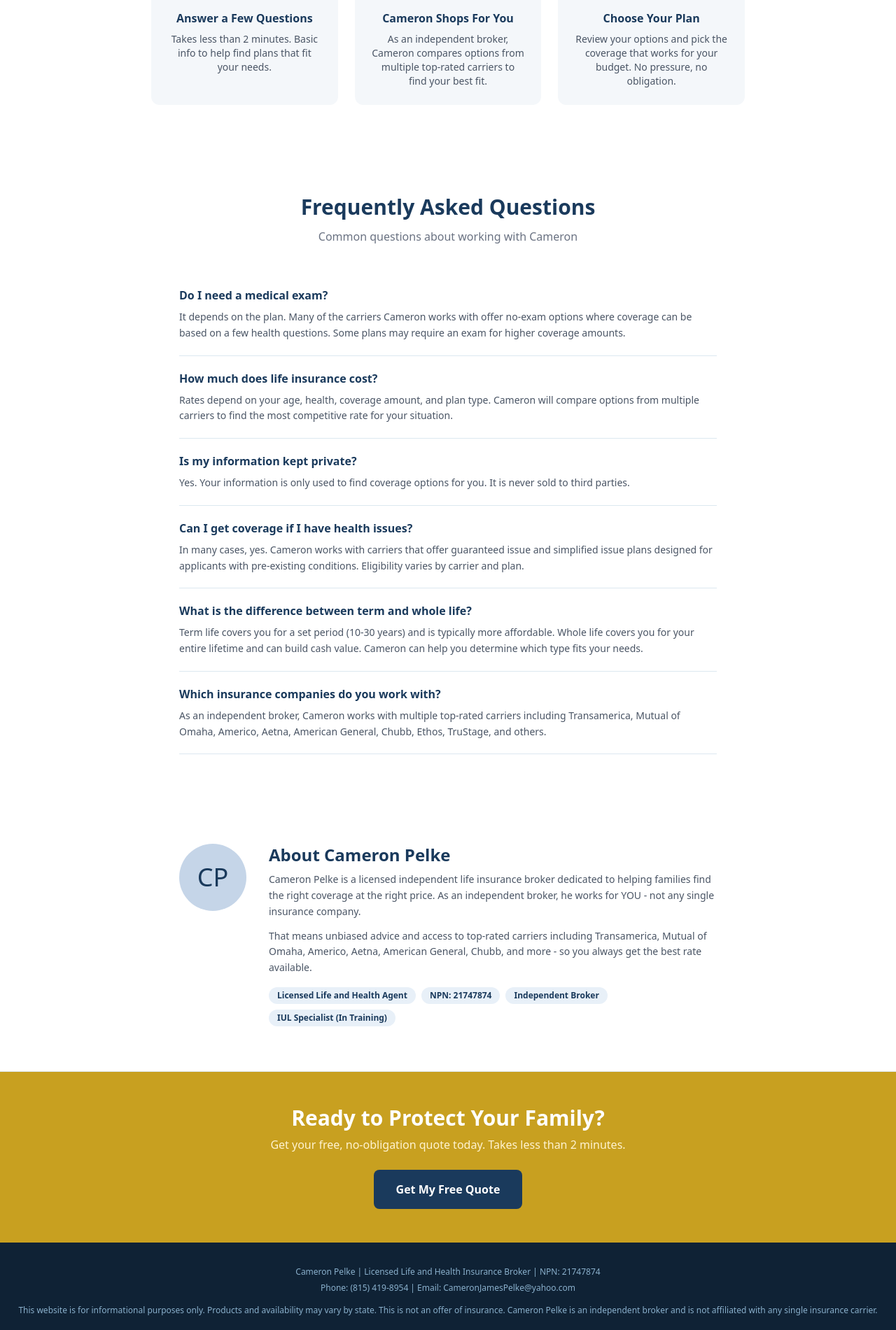
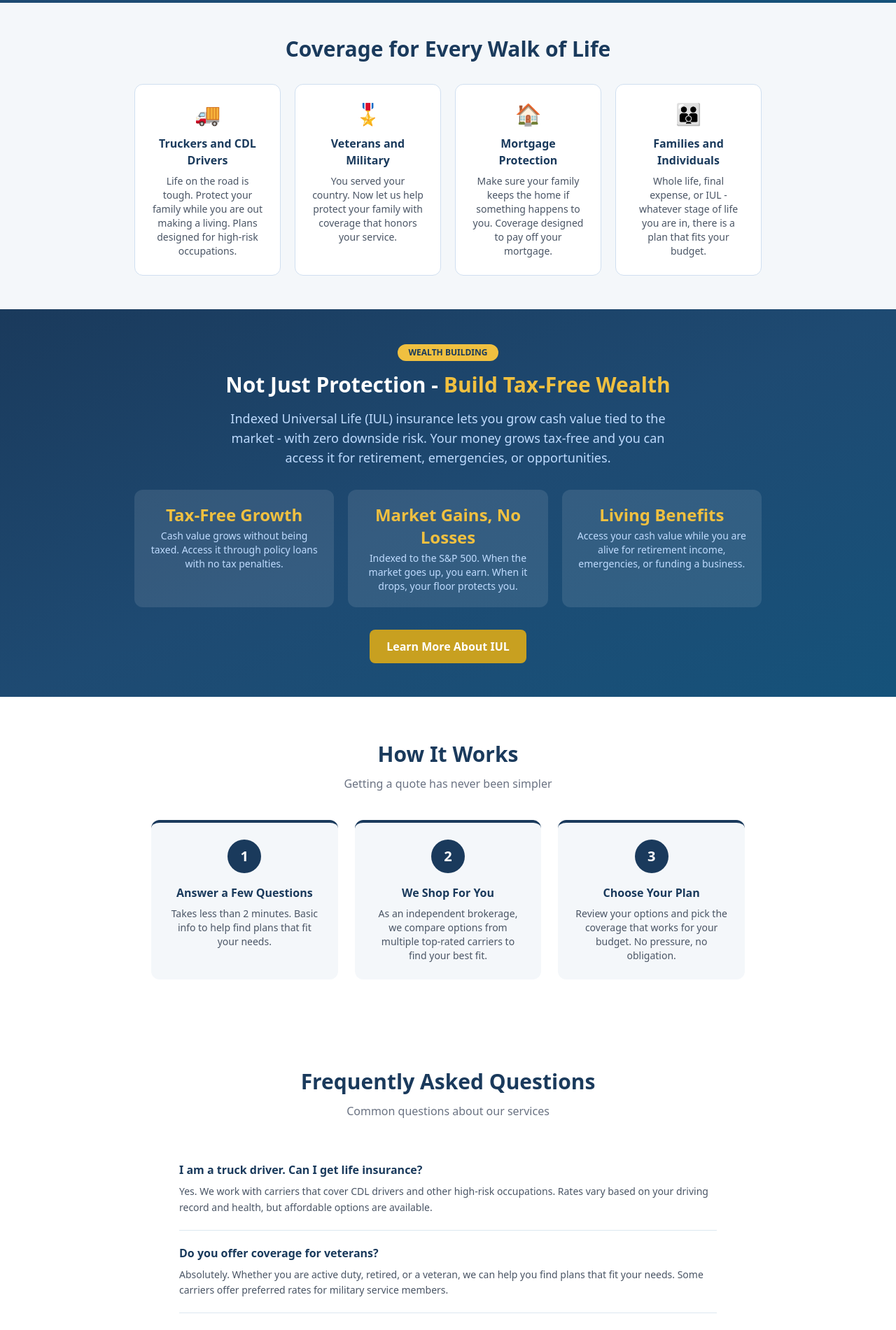
Before and after one commit to MaxBarajas1/my-insurance-site, a Next.js app: page / in a window 1280 px wide. Shown: the part 884-2785 px from the top of the page at 70% size. Built offline with nearby package versions, Linux system fonts and the light colour scheme.

Commit message:
depersonalize site, add mortgage protection, update business line

```diff
--- a/app/about/page.tsx
+++ b/app/about/page.tsx
@@ -7,7 +7,7 @@
     <main>
       <Navbar />
       <section className="px-6 py-16 bg-gradient-to-br from-[#1a3a5c] via-[#1e4a72] to-[#15527a] text-center">
-        <h1 className="text-3xl md:text-4xl font-bold text-white mb-3">About Cameron Pelke</h1>
+        <h1 className="text-3xl md:text-4xl font-bold text-white mb-3">About Your Future Protection</h1>
         <p className="text-blue-200 text-lg">Licensed. Independent. On your side.</p>
       </section>
       <About />
--- a/app/iul/page.tsx
+++ b/app/iul/page.tsx
@@ -16,7 +16,7 @@
       <Navbar />
       <section className="bg-gradient-to-br from-[#1a3a5c] via-[#1e4a72] to-[#15527a] px-6 py-16 text-white">
         <div className="max-w-3xl mx-auto">
-          <span className="inline-block bg-[#f0c040] text-[#1a3a5c] text-xs font-bold px-4 py-1 rounded-full mb-4">IUL SPECIALIST - COMING SOON</span>
+          <span className="inline-block bg-[#f0c040] text-[#1a3a5c] text-xs font-bold px-4 py-1 rounded-full mb-4">WEALTH BUILDING</span>
           <h1 className="text-3xl md:text-4xl font-bold mb-4">Build Wealth While You Are Protected</h1>
           <p className="text-blue-200 text-lg leading-relaxed mb-6">Indexed Universal Life Insurance is one of the most powerful financial tools available to American families today. Grow tax-free retirement income with market-linked growth and zero downside risk.</p>
         </div>
@@ -34,7 +34,7 @@
           </div>
           <div className="mt-10 bg-[#f4f7fa] rounded-xl p-6 text-center">
             <h3 className="font-bold text-[#1a3a5c] mb-2">Interested in learning more?</h3>
-            <p className="text-sm text-gray-600 mb-4">Leave your info and Cameron will reach out to discuss if an IUL is right for you.</p>
+            <p className="text-sm text-gray-600 mb-4">Leave your info and a licensed agent will reach out to discuss if an IUL is right for you.</p>
             <a href="/quote" className="inline-block bg-[#c8a020] hover:bg-[#b8901a] text-white font-bold px-6 py-3 rounded-lg transition-colors">Request Info</a>
           </div>
         </div>
--- a/app/page.tsx
+++ b/app/page.tsx
@@ -12,18 +12,70 @@
       <section className="bg-gradient-to-br from-[#1a3a5c] via-[#1e4a72] to-[#15527a] px-6 py-12 md:py-20">
         <div className="max-w-5xl mx-auto grid grid-cols-1 md:grid-cols-2 gap-10 items-center">
           <div className="text-white text-center md:text-left">
-            <h1 className="text-3xl md:text-4xl font-bold leading-tight mb-4">Affordable Life Insurance <span className="text-[#f0c040]">Your Family Can Count On</span></h1>
-            <p className="text-lg text-blue-200 mb-6">See what coverage options are available to you. Many plans require no medical exam.</p>
+            <h1 className="text-3xl md:text-4xl font-bold leading-tight mb-4">Life Insurance That <span className="text-[#f0c040]">Works as Hard as You Do</span></h1>
+            <p className="text-lg text-blue-200 mb-6">Whether you are a truck driver, veteran, homeowner, or planning for retirement - find coverage built for your life.</p>
             <div className="grid grid-cols-2 gap-3 text-sm">
-              <div className="flex items-center gap-2"><span className="text-[#f0c040] font-bold">&#10003;</span> No-Exam Options Available</div>
+              <div className="flex items-center gap-2"><span className="text-[#f0c040] font-bold">&#10003;</span> No-Exam Plans Available</div>
               <div className="flex items-center gap-2"><span className="text-[#f0c040] font-bold">&#10003;</span> Multiple Top-Rated Carriers</div>
-              <div className="flex items-center gap-2"><span className="text-[#f0c040] font-bold">&#10003;</span> Independent Broker</div>
+              <div className="flex items-center gap-2"><span className="text-[#f0c040] font-bold">&#10003;</span> Independent Brokerage</div>
               <div className="flex items-center gap-2"><span className="text-[#f0c040] font-bold">&#10003;</span> Free No-Obligation Quote</div>
             </div>
           </div>
           <QuoteForm />
         </div>
       </section>
+
+      <section className="bg-[#f4f7fa] px-6 py-12">
+        <div className="max-w-4xl mx-auto">
+          <h2 className="text-2xl md:text-3xl font-bold text-[#1a3a5c] text-center mb-8">Coverage for Every Walk of Life</h2>
+          <div className="grid grid-cols-1 md:grid-cols-2 lg:grid-cols-4 gap-5">
+            <div className="bg-white rounded-xl p-6 text-center border border-[#d0dff0]">
+              <div className="text-3xl mb-3">&#128666;</div>
+              <h3 className="font-bold text-[#1a3a5c] mb-2">Truckers and CDL Drivers</h3>
+              <p className="text-sm text-gray-600">Life on the road is tough. Protect your family while you are out making a living. Plans designed for high-risk occupations.</p>
+            </div>
+            <div className="bg-white rounded-xl p-6 text-center border border-[#d0dff0]">
+              <div className="text-3xl mb-3">&#127894;</div>
+              <h3 className="font-bold text-[#1a3a5c] mb-2">Veterans and Military</h3>
+              <p className="text-sm text-gray-600">You served your country. Now let us help protect your family with coverage that honors your service.</p>
+            </div>
+            <div className="bg-white rounded-xl p-6 text-center border border-[#d0dff0]">
+              <div className="text-3xl mb-3">&#127968;</div>
+              <h3 className="font-bold text-[#1a3a5c] mb-2">Mortgage Protection</h3>
+              <p className="text-sm text-gray-600">Make sure your family keeps the home if something happens to you. Coverage designed to pay off your mortgage.</p>
+            </div>
+            <div className="bg-white rounded-xl p-6 text-center border border-[#d0dff0]">
+              <div className="text-3xl mb-3">&#128106;</div>
+              <h3 className="font-bold text-[#1a3a5c] mb-2">Families and Individuals</h3>
+              <p className="text-sm text-gray-600">Whole life, final expense, or IUL - whatever stage of life you are in, there is a plan that fits your budget.</p>
+            </div>
+          </div>
+        </div>
+      </section>
+
+      <section className="px-6 py-12 bg-gradient-to-br from-[#1a3a5c] via-[#1e4a72] to-[#15527a]">
+        <div className="max-w-4xl mx-auto text-center text-white">
+          <span className="inline-block bg-[#f0c040] text-[#1a3a5c] text-xs font-bold px-4 py-1 rounded-full mb-4">WEALTH BUILDING</span>
+          <h2 className="text-2xl md:text-3xl font-bold mb-4">Not Just Protection - <span className="text-[#f0c040]">Build Tax-Free Wealth</span></h2>
+          <p className="text-blue-200 text-lg max-w-2xl mx-auto mb-8">Indexed Universal Life (IUL) insurance lets you grow cash value tied to the market - with zero downside risk. Your money grows tax-free and you can access it for retirement, emergencies, or opportunities.</p>
+          <div className="grid grid-cols-1 md:grid-cols-3 gap-5 mb-8">
+            <div className="bg-white/10 rounded-xl p-5">
+              <div className="text-[#f0c040] text-2xl font-bold mb-1">Tax-Free Growth</div>
+              <p className="text-blue-200 text-sm">Cash value grows without being taxed. Access it through policy loans with no tax penalties.</p>
+            </div>
+            <div className="bg-white/10 rounded-xl p-5">
+              <div className="text-[#f0c040] text-2xl font-bold mb-1">Market Gains, No Losses</div>
+              <p className="text-blue-200 text-sm">Indexed to the S&P 500. When the market goes up, you earn. When it drops, your floor protects you.</p>
+            </div>
+            <div className="bg-white/10 rounded-xl p-5">
+              <div className="text-[#f0c040] text-2xl font-bold mb-1">Living Benefits</div>
+              <p className="text-blue-200 text-sm">Access your cash value while you are alive for retirement income, emergencies, or funding a business.</p>
+            </div>
+          </div>
+          <a href="/iul" className="inline-block bg-[#c8a020] hover:bg-[#b8901a] text-white font-bold px-6 py-3 rounded-lg transition-colors">Learn More About IUL</a>
+        </div>
+      </section>
+
       <HowItWorks />
       <FAQ />
       <About />
--- a/components/About.tsx
+++ b/components/About.tsx
@@ -1,20 +1,16 @@
 export default function About() {
   return (
     <section className="px-6 py-16 border-b border-[#dce8f0]">
-      <div className="max-w-3xl mx-auto flex flex-col md:flex-row gap-8 items-start">
-        <div className="w-24 h-24 bg-[#c5d5e8] rounded-full flex items-center justify-center flex-shrink-0 mx-auto md:mx-0">
-          <span className="text-4xl text-[#1a3a5c]">CP</span>
-        </div>
-        <div>
-          <h2 className="text-xl md:text-2xl font-bold text-[#1a3a5c] mb-2 text-center md:text-left">About Cameron Pelke</h2>
-          <p className="text-sm text-gray-600 leading-relaxed mb-3">Cameron Pelke is a licensed independent life insurance broker dedicated to helping families find the right coverage at the right price. As an independent broker, he works for YOU - not any single insurance company.</p>
-          <p className="text-sm text-gray-600 leading-relaxed mb-4">That means unbiased advice and access to top-rated carriers including Transamerica, Mutual of Omaha, Americo, Aetna, American General, Chubb, and more - so you always get the best rate available.</p>
-          <div className="flex flex-wrap gap-2">
-            <span className="bg-[#e8f0f8] text-[#1a3a5c] text-xs font-semibold px-3 py-1 rounded-full">Licensed Life and Health Agent</span>
-            <span className="bg-[#e8f0f8] text-[#1a3a5c] text-xs font-semibold px-3 py-1 rounded-full">NPN: 21747874</span>
-            <span className="bg-[#e8f0f8] text-[#1a3a5c] text-xs font-semibold px-3 py-1 rounded-full">Independent Broker</span>
-            <span className="bg-[#e8f0f8] text-[#1a3a5c] text-xs font-semibold px-3 py-1 rounded-full">IUL Specialist (In Training)</span>
-          </div>
+      <div className="max-w-3xl mx-auto text-center">
+        <h2 className="text-xl md:text-2xl font-bold text-[#1a3a5c] mb-4">About Your Future Protection</h2>
+        <p className="text-sm text-gray-600 leading-relaxed mb-3">Your Future Protection is an independent life insurance brokerage dedicated to helping families, truckers, veterans, and individuals find the right coverage at the right price.</p>
+        <p className="text-sm text-gray-600 leading-relaxed mb-6">Because we are independent, we work for YOU - not any single insurance company. That means unbiased advice and access to top-rated carriers including Transamerica, Mutual of Omaha, Americo, Aetna, American General, Chubb, and more.</p>
+        <div className="flex flex-wrap justify-center gap-2">
+          <span className="bg-[#e8f0f8] text-[#1a3a5c] text-xs font-semibold px-3 py-1 rounded-full">Licensed Agents</span>
+          <span className="bg-[#e8f0f8] text-[#1a3a5c] text-xs font-semibold px-3 py-1 rounded-full">Independent Brokerage</span>
+          <span className="bg-[#e8f0f8] text-[#1a3a5c] text-xs font-semibold px-3 py-1 rounded-full">Mortgage Protection</span>
+          <span className="bg-[#e8f0f8] text-[#1a3a5c] text-xs font-semibold px-3 py-1 rounded-full">IUL Specialists</span>
+          <span className="bg-[#e8f0f8] text-[#1a3a5c] text-xs font-semibold px-3 py-1 rounded-full">Veteran Friendly</span>
         </div>
       </div>
     </section>
--- a/components/FAQ.tsx
+++ b/components/FAQ.tsx
@@ -1,10 +1,13 @@
 const faqs = [
-  { q: "Do I need a medical exam?", a: "It depends on the plan. Many of the carriers Cameron works with offer no-exam options where coverage can be based on a few health questions. Some plans may require an exam for higher coverage amounts." },
-  { q: "How much does life insurance cost?", a: "Rates depend on your age, health, coverage amount, and plan type. Cameron will compare options from multiple carriers to find the most competitive rate for your situation." },
+  { q: "I am a truck driver. Can I get life insurance?", a: "Yes. We work with carriers that cover CDL drivers and other high-risk occupations. Rates vary based on your driving record and health, but affordable options are available." },
+  { q: "Do you offer coverage for veterans?", a: "Absolutely. Whether you are active duty, retired, or a veteran, we can help you find plans that fit your needs. Some carriers offer preferred rates for military service members." },
+  { q: "What is mortgage protection insurance?", a: "Mortgage protection is a life insurance policy designed to pay off your remaining mortgage balance if something happens to you. It ensures your family keeps the home no matter what." },
+  { q: "What is an IUL and how does cash growth work?", a: "An Indexed Universal Life (IUL) policy is life insurance that also builds cash value tied to a market index like the S&P 500. Your cash grows tax-free when the market goes up, and a floor protects you from losses when it drops. You can access that cash for retirement, emergencies, or any reason through policy loans." },
+  { q: "Do I need a medical exam?", a: "It depends on the plan. Many of the carriers we work with offer no-exam options where coverage can be based on a few health questions. Some plans may require an exam for higher coverage amounts." },
+  { q: "How much does life insurance cost?", a: "Rates depend on your age, health, coverage amount, and plan type. A licensed agent will compare options from multiple carriers to find the most competitive rate for your situation." },
   { q: "Is my information kept private?", a: "Yes. Your information is only used to find coverage options for you. It is never sold to third parties." },
-  { q: "Can I get coverage if I have health issues?", a: "In many cases, yes. Cameron works with carriers that offer guaranteed issue and simplified issue plans designed for applicants with pre-existing conditions. Eligibility varies by carrier and plan." },
-  { q: "What is the difference between term and whole life?", a: "Term life covers you for a set period (10-30 years) and is typically more affordable. Whole life covers you for your entire lifetime and can build cash value. Cameron can help you determine which type fits your needs." },
-  { q: "Which insurance companies do you work with?", a: "As an independent broker, Cameron works with multiple top-rated carriers including Transamerica, Mutual of Omaha, Americo, Aetna, American General, Chubb, Ethos, TruStage, and others." },
+  { q: "Can I get coverage if I have health issues?", a: "In many cases, yes. We work with carriers that offer guaranteed issue and simplified issue plans designed for applicants with pre-existing conditions. Eligibility varies by carrier and plan." },
+  { q: "Which insurance companies do you work with?", a: "As an independent brokerage, we work with multiple top-rated carriers including Transamerica, Mutual of Omaha, Americo, Aetna, American General, Chubb, Ethos, TruStage, and others." },
 ];
 
 export default function FAQ() {
@@ -12,7 +15,7 @@
     <section className="px-6 py-16">
       <div className="max-w-3xl mx-auto">
         <h2 className="text-2xl md:text-3xl font-bold text-[#1a3a5c] text-center mb-3">Frequently Asked Questions</h2>
-        <p className="text-center text-gray-500 mb-10">Common questions about working with Cameron</p>
+        <p className="text-center text-gray-500 mb-10">Common questions about our services</p>
         <div className="space-y-0">
           {faqs.map((f) => (
             <div key={f.q} className="border-b border-[#dce8f0] py-5">
--- a/components/Footer.tsx
+++ b/components/Footer.tsx
@@ -7,9 +7,9 @@
         <a href="/quote" className="inline-block bg-[#1a3a5c] text-white font-bold px-8 py-4 rounded-lg hover:bg-[#15304d] transition-colors">Get My Free Quote</a>
       </div>
       <div className="bg-[#0f2235] text-[#8ab0cc] px-6 py-8 text-center text-xs leading-relaxed">
-        <p>Cameron Pelke | Licensed Life and Health Insurance Broker | NPN: 21747874</p>
-        <p className="mt-1">Phone: (815) 419-8954 | Email: CameronJamesPelke@yahoo.com</p>
-        <p className="mt-3">This website is for informational purposes only. Products and availability may vary by state. This is not an offer of insurance. Cameron Pelke is an independent broker and is not affiliated with any single insurance carrier.</p>
+        <p>Your Future Protection | Independent Life Insurance Brokerage</p>
+        <p className="mt-1">Phone: (917) 270-3167 | Email: info@yourfutureprotection.com</p>
+        <p className="mt-3">This website is for informational purposes only. Products and availability may vary by state. This is not an offer of insurance. Your Future Protection is an independent brokerage and is not affiliated with any single insurance carrier.</p>
       </div>
     </footer>
   );
--- a/components/HowItWorks.tsx
+++ b/components/HowItWorks.tsx
@@ -1,6 +1,6 @@
 const steps = [
   { num: "1", title: "Answer a Few Questions", desc: "Takes less than 2 minutes. Basic info to help find plans that fit your needs." },
-  { num: "2", title: "Cameron Shops For You", desc: "As an independent broker, Cameron compares options from multiple top-rated carriers to find your best fit." },
+  { num: "2", title: "We Shop For You", desc: "As an independent brokerage, we compare options from multiple top-rated carriers to find your best fit." },
   { num: "3", title: "Choose Your Plan", desc: "Review your options and pick the coverage that works for your budget. No pressure, no obligation." },
 ];
 
--- a/components/Navbar.tsx
+++ b/components/Navbar.tsx
@@ -9,7 +9,7 @@
           <Link href="/" className="text-white hover:text-[#f0c040] transition-colors text-xs md:text-sm">Home</Link>
           <Link href="/iul" className="text-white hover:text-[#f0c040] transition-colors text-xs md:text-sm">IUL</Link>
           <Link href="/about" className="text-white hover:text-[#f0c040] transition-colors text-xs md:text-sm">About</Link>
-          <a href="tel:8154198954" className="hidden md:block text-[#f0c040] font-semibold text-sm">Call: (815) 419-8954</a>
+          <a href="tel:9172703167" className="hidden md:block text-[#f0c040] font-semibold text-sm">Call: (917) 270-3167</a>
           <Link href="/quote" className="bg-[#c8a020] hover:bg-[#b8901a] text-white font-bold text-xs md:text-sm px-3 md:px-4 py-1.5 md:py-2 rounded-lg transition-colors">Free Quote</Link>
         </div>
       </div>
--- a/components/QuoteForm.tsx
+++ b/components/QuoteForm.tsx
@@ -3,14 +3,16 @@
 import { useState } from "react";
 
 const steps = [
+  { title: "What best describes you?", subtitle: "This helps us find the right plans for your situation", field: "profile", type: "select", options: ["Truck Driver / CDL", "Veteran / Military", "Homeowner (Mortgage Protection)", "Senior (60+)", "Family Provider", "Other"] },
   { title: "Check plans in your area", subtitle: "Enter your zipcode to see what you may qualify for", field: "zipcode", type: "text", placeholder: "Enter your 5-digit zipcode" },
+  { title: "What are you looking for?", subtitle: "Select what matters most to you", field: "interest", type: "select", options: ["Mortgage Protection", "Life Insurance (Whole Life)", "Final Expense / Burial Coverage", "IUL - Tax-Free Cash Growth", "Not Sure - Help Me Decide"] },
   { title: "What is your date of birth?", subtitle: "This helps us find age-appropriate plans", field: "dob", type: "date", placeholder: "" },
   { title: "What is your gender?", subtitle: "Rates may vary based on gender", field: "gender", type: "select", options: ["Male", "Female"] },
   { title: "Do you currently use tobacco?", subtitle: "Used in the last 12 months", field: "tobacco", type: "select", options: ["No", "Yes"] },
   { title: "What is your health status?", subtitle: "A general estimate is fine", field: "health", type: "select", options: ["Excellent", "Good", "Fair", "Poor"] },
   { title: "How much coverage do you need?", subtitle: "Choose an estimated amount", field: "coverage", type: "select", options: ["$25,000", "$50,000", "$100,000", "$250,000", "$500,000", "$1,000,000+"] },
   { title: "What is your full name?", subtitle: "So we know who to prepare the quote for", field: "name", type: "text", placeholder: "Full name" },
-  { title: "What is your phone number?", subtitle: "An agent will call you with your options", field: "phone", type: "tel", placeholder: "(555) 000-0000" },
+  { title: "What is your phone number?", subtitle: "A licensed agent will call you with your options", field: "phone", type: "tel", placeholder: "(555) 000-0000" },
   { title: "What is your email?", subtitle: "We will also send your quote details by email", field: "email", type: "email", placeholder: "you@email.com" },
 ];
 
@@ -45,7 +47,8 @@
       <div className="bg-white rounded-xl p-10 max-w-xl mx-auto text-center shadow-lg">
         <div className="w-16 h-16 bg-green-100 text-green-600 rounded-full flex items-center justify-center text-3xl font-bold mx-auto mb-6">&#10003;</div>
         <h2 className="text-2xl font-bold text-[#1a3a5c] mb-3">You may qualify!</h2>
-        <p className="text-gray-600">A licensed agent will contact you shortly with your personalized quote options.</p>
+        <p className="text-gray-600 mb-2">A licensed agent will review your info and reach out shortly with personalized options.</p>
+        <p className="text-sm text-gray-400">Typical response time: within 24 hours</p>
       </div>
     );
   }
```
